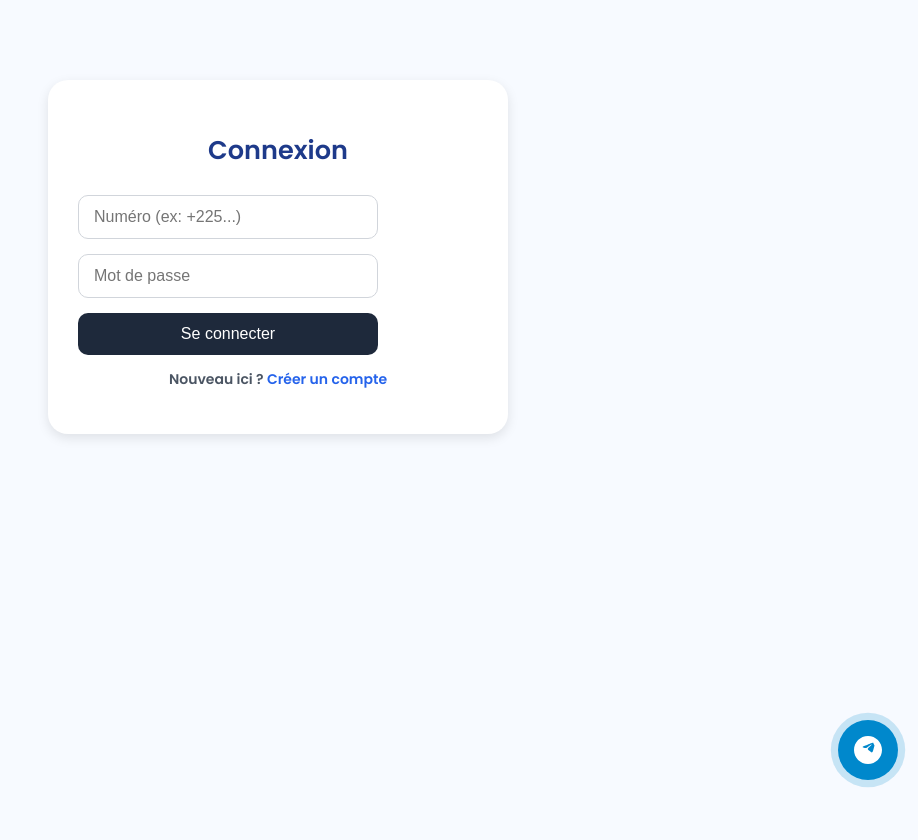
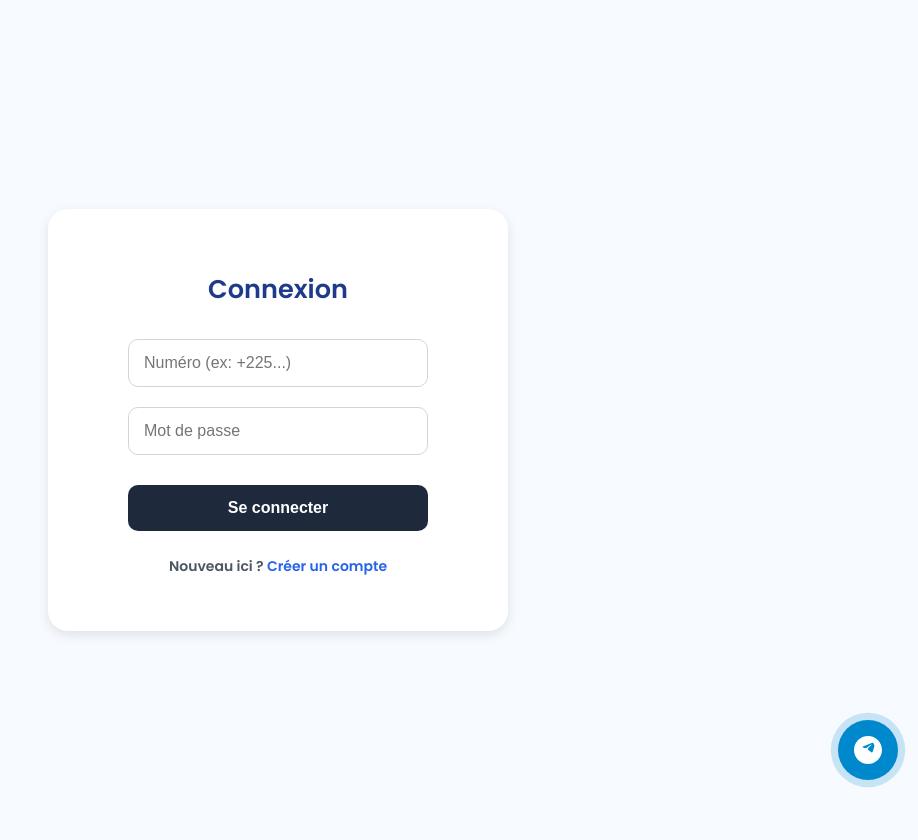
Before and after one commit to DPYTHA/miniezuka, a Flask app: page /login in a window 1280 px wide. Shown: the whole page, without its empty margins (362-1280 px from the left). Before the commit the page ends 787 px from the top, so only its background shows below. Run offline with Flask 3, Linux system fonts and the light colour scheme.

Commit message:
minor changes

```diff
--- a/app/templates/login_standard.html
+++ b/app/templates/login_standard.html
@@ -65,48 +65,59 @@
         touch-action: pan-y;
         -webkit-text-size-adjust: 100%;
         text-size-adjust: 100%;
+        display: flex;
+        flex-direction: column;
+        align-items: center;
+        justify-content: center;
+        min-height: 100vh;
+        margin: 0;
+        padding: 20px;
       }
 
       .container {
         width: 100%;
         max-width: 400px;
-        margin: 80px auto;
         background: #fff;
-        padding: 30px;
+        padding: 40px 30px;
         border-radius: 20px;
         box-shadow: 0 4px 12px rgba(0, 0, 0, 0.1);
+        display: flex;
+        flex-direction: column;
+        align-items: center;
       }
 
       h2 {
         text-align: center;
         color: #1e3a8a;
-        margin-bottom: 25px;
+        margin-bottom: 30px;
         font-size: 1.6rem;
+        width: 100%;
       }
 
       .form {
         display: flex;
         flex-direction: column;
-        gap: 15px;
-        width: 300px;
+        gap: 20px;
+        width: 100%;
+        max-width: 300px;
       }
 
       .form input {
-        padding: 12px 15px;
+        padding: 14px 15px;
         border: 1px solid #d1d5db;
         border-radius: 10px;
-        font-size: 16px; /* Taille fixe pour éviter le zoom */
+        font-size: 16px;
         outline: none;
         transition: all 0.3s ease;
-        /* Propriétés pour éviter le zoom */
         -webkit-appearance: none;
         appearance: none;
+        width: 100%;
+        box-sizing: border-box;
       }
 
       .form input:focus {
         border-color: #2563eb;
         box-shadow: 0 0 5px rgba(37, 99, 235, 0.3);
-        /* Empêche les transformations de zoom */
         transform: none !important;
       }
 
@@ -114,11 +125,14 @@
         background: #1e293b;
         color: #fff;
         border: none;
-        padding: 12px;
+        padding: 14px;
         border-radius: 10px;
         font-size: 16px;
         cursor: pointer;
         transition: background 0.3s ease;
+        width: 100%;
+        font-weight: 600;
+        margin-top: 10px;
       }
 
       .btn.primary:hover {
@@ -129,6 +143,8 @@
         text-align: center;
         font-size: 14px;
         color: #4b5563;
+        margin-top: 25px;
+        width: 100%;
       }
 
       p a {
@@ -141,7 +157,7 @@
         text-decoration: underline;
       }
 
-      /* Icône Telegram flottante - IDENTIQUE À LA PAGE D'INSCRIPTION */
+      /* Icône Telegram flottante */
       .telegram-float {
           position: fixed;
           bottom: 20px;
@@ -199,17 +215,39 @@
           }
 
           .container {
-            margin: 40px auto;
-            padding: 20px;
+            padding: 30px 20px;
             border-radius: 15px;
+            margin: 0;
           }
 
           h2 {
             font-size: 1.4rem;
+            margin-bottom: 25px;
+          }
+
+          .form {
+            gap: 15px;
           }
 
           .form input {
-            padding: 14px 15px; /* Plus grand pour faciliter le tap */
+            padding: 16px 15px;
+          }
+
+          body {
+            padding: 15px;
+            justify-content: flex-start;
+            padding-top: 60px;
+          }
+      }
+
+      /* Pour les très petits écrans */
+      @media screen and (max-width: 360px) {
+          .container {
+            padding: 25px 15px;
+          }
+
+          .form {
+            max-width: 100%;
           }
       }
     </style>
@@ -219,7 +257,7 @@
     <div class="container">
       <h2>Connexion</h2>
 
-      <!-- Lien du formulaire -->
+      <!-- Formulaire parfaitement centré -->
       <form method="POST" action="/login" class="form">
         <input type="text" name="phone" placeholder="Numéro (ex: +225...)" required>
         <input type="password" name="password" placeholder="Mot de passe" required>
@@ -231,7 +269,7 @@
       </p>
     </div>
 
-    <!-- Icône Telegram SVG identique à la page d'inscription -->
+    <!-- Icône Telegram SVG -->
     <a href="https://t.me/EzukaTransfBot" target="_blank" class="telegram-float">
       <svg class="telegram-svg" viewBox="0 0 24 24" xmlns="http://www.w3.org/2000/svg">
         <path d="M12 0C5.373 0 0 5.373 0 12s5.373 12 12 12 12-5.373 12-12S18.627 0 12 0zm5.562 8.191c-.175.761-.932 3.513-1.316 4.74-.193.623-.575 1.083-1.028 1.108-.535.029-.788-.354-1.222-.693-.678-.532-1.062-.863-1.72-1.384-.943-.75-.332-1.161.207-1.832.142-.177 2.591-2.368 2.637-2.57.006-.025.011-.116-.043-.165-.054-.05-.134-.033-.192-.02-.082.02-1.398.887-3.948 2.604-.373.255-.712.38-1.016.374-.334-.006-.976-.188-1.454-.343-.586-.19-1.051-.29-1.01-.613.021-.165.25-.333.688-.508 2.463-1.017 4.114-1.692 4.953-2.026 2.33-.924 2.813-1.085 3.128-1.087.071 0 .227.016.329.095.087.068.111.167.122.244.011.073.024.239.013.368z"/>
--- a/app/templates/register.html
+++ b/app/templates/register.html
@@ -317,7 +317,7 @@
       window.location.href = '/login';
     }
 
-    // Redirection automatique après 5 secondes (optionnel)
+    // Redirection automatique après 15 secondes (optionnel)
     let autoRedirectTimer;
 
     // Démarrer la redirection automatique quand le modal s'affiche
@@ -329,7 +329,7 @@
             // Démarrer le compte à rebours pour redirection automatique
             autoRedirectTimer = setTimeout(() => {
               redirectToLogin();
-            }, 5000);
+            }, 15000);
           } else {
             // Annuler le compte à rebours si le modal est fermé
             if (autoRedirectTimer) {
```
